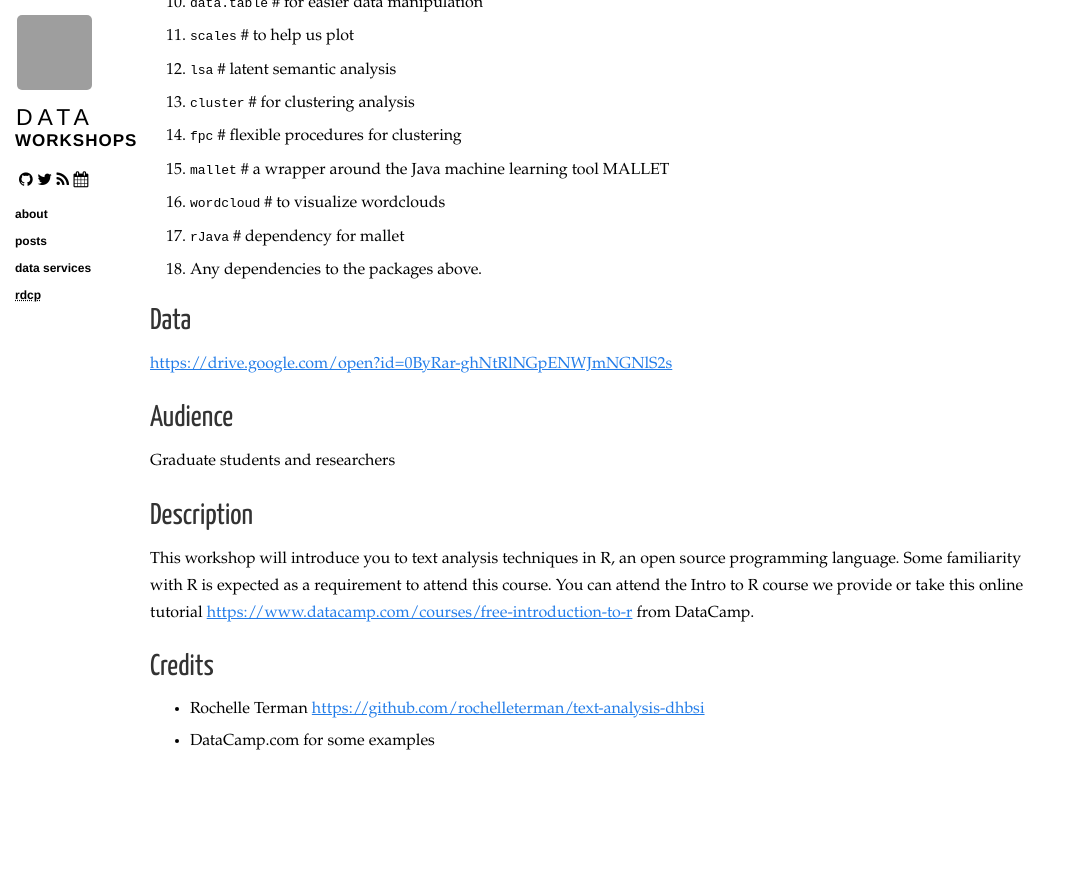
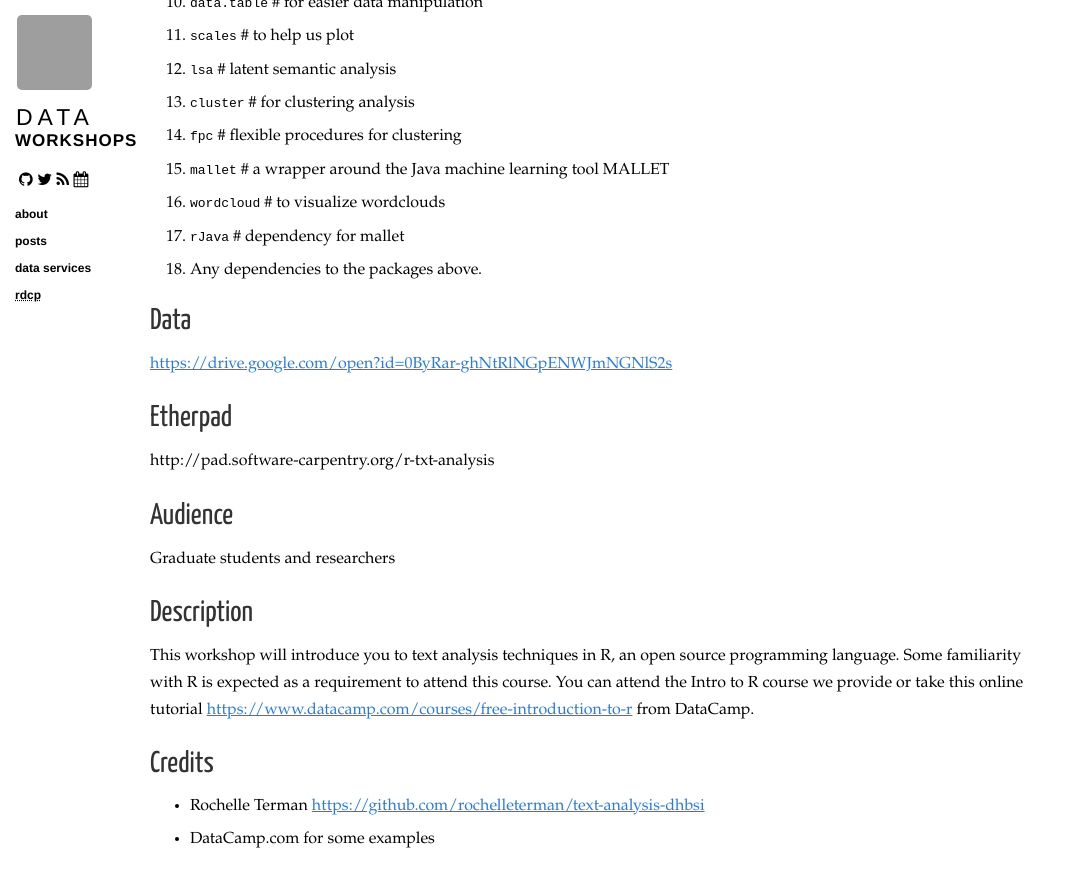
Before and after one commit to ucsdlib/workshops, a Jekyll site: the page built from _posts/2016-11-16-text-mine-R.markdown, in a window 1280 px wide and 900 px high, scrolled down 1466 px. Shown: the top 887 px of the window, without its empty margins (0-1071 px from the left). Built offline with Jekyll 4.4.1, drawn with Linux system fonts in a browser that asks for light colours; nearby versions of some CDN libraries; before the commit the page ends 2269 px from its top, so only the background shows below that; grey boxes are pictures that could not be loaded.

Commit message:
added etherpad links

```diff
--- a/_posts/2016-11-16-text-mine-R.markdown
+++ b/_posts/2016-11-16-text-mine-R.markdown
@@ -68,6 +68,9 @@ RStudio is an environment for developing using R. It can be downloaded [here](ht
 
 <https://drive.google.com/open?id=0ByRar-ghNtRlNGpENWJmNGNlS2s>
 
+## Etherpad
+http://pad.software-carpentry.org/r-txt-analysis
+
 ## Audience
 
 Graduate students and researchers
```
